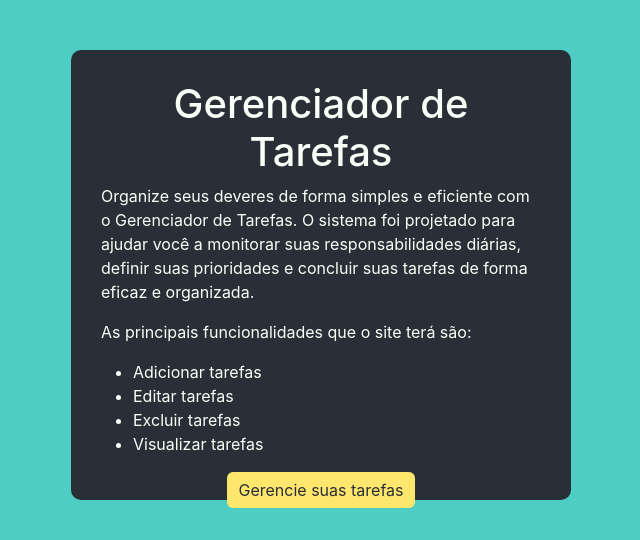
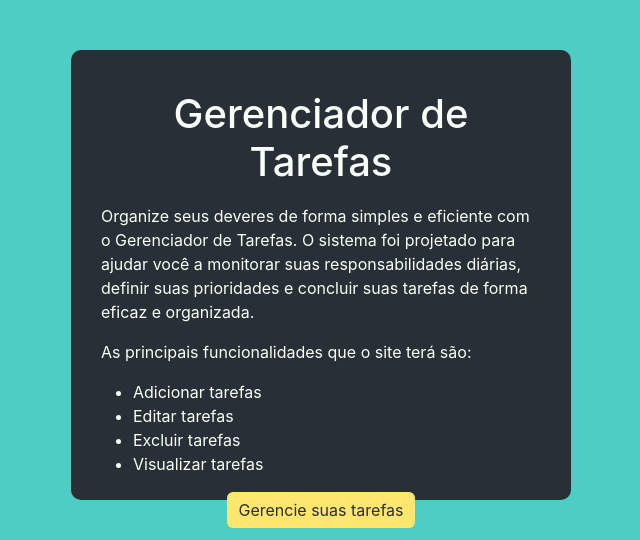
Before and after one commit to Robert-Cortez-Rudi/Gerenciamento_Tarefas, a Flask app: page / in a window 1280 px wide. Shown: the part 56-596 px from the top of the page, without its empty margins (319-959 px from the left). Run offline with Flask 3, Linux system fonts and the light colour scheme.

Commit message:
Atualização no template principal

```diff
--- a/gerenciador_tarefas/templates/index.html
+++ b/gerenciador_tarefas/templates/index.html
@@ -3,7 +3,7 @@
 <link rel="stylesheet" href="../static/css/index.css">
 
 <div id="card">
-    <h1 style="text-align: center;">Gerenciador de Tarefas</h1>
+    <h1 style="text-align: center; padding: 10px;">Gerenciador de Tarefas</h1>
 
     <p> Organize seus deveres de forma simples e eficiente com o Gerenciador de Tarefas. O sistema foi projetado
         para ajudar você a monitorar suas responsabilidades diárias, definir suas prioridades e concluir suas tarefas de
```
